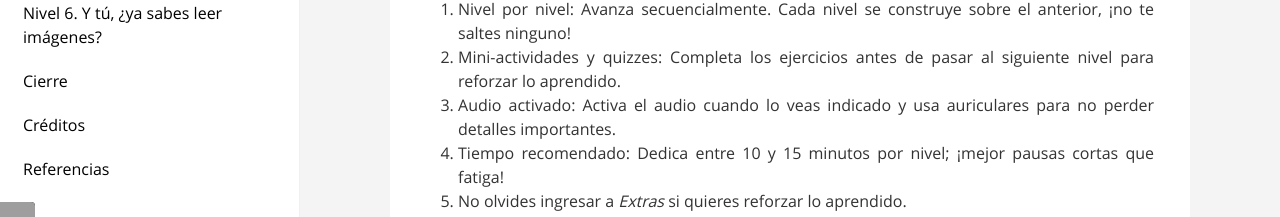
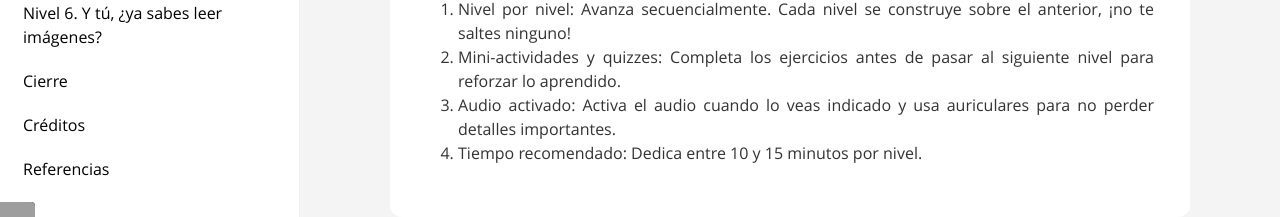
Before and after one commit to dianagael/alfabetizacionvisual, a plain HTML site: page html/modo-de-uso.html in a window 1280 px wide. Shown: the part 563-780 px from the top of the page. Drawn offline with Linux system fonts and the light colour scheme; grey boxes are pictures that could not be loaded.

Commit message:
Update usage instructions in modo-de-uso.html
Removed a reminder about taking short breaks to avoid fatigue.

```diff
--- a/html/modo-de-uso.html
+++ b/html/modo-de-uso.html
@@ -54,8 +54,7 @@
 <li style="text-align: justify;">Nivel por nivel: Avanza secuencialmente. Cada nivel se construye sobre el anterior, ¡no te saltes ninguno!</li>
 <li style="text-align: justify;">Mini-actividades y quizzes: Completa los ejercicios antes de pasar al siguiente nivel para reforzar lo aprendido.</li>
 <li style="text-align: justify;">Audio activado: Activa el audio cuando lo veas indicado y usa auriculares para no perder detalles importantes.</li>
-<li style="text-align: justify;">Tiempo recomendado: Dedica entre 10 y 15 minutos por nivel; ¡mejor pausas cortas que fatiga!<br></li>
-<li style="text-align: justify;">No olvides ingresar a <em>Extras</em> si quieres reforzar lo aprendido.</li>
+<li style="text-align: justify;">Tiempo recomendado: Dedica entre 10 y 15 minutos por nivel.<br></li>
 </ol><p class="clearfix"></p></div>
             </div></div></div></div>
 </div></article>
```
